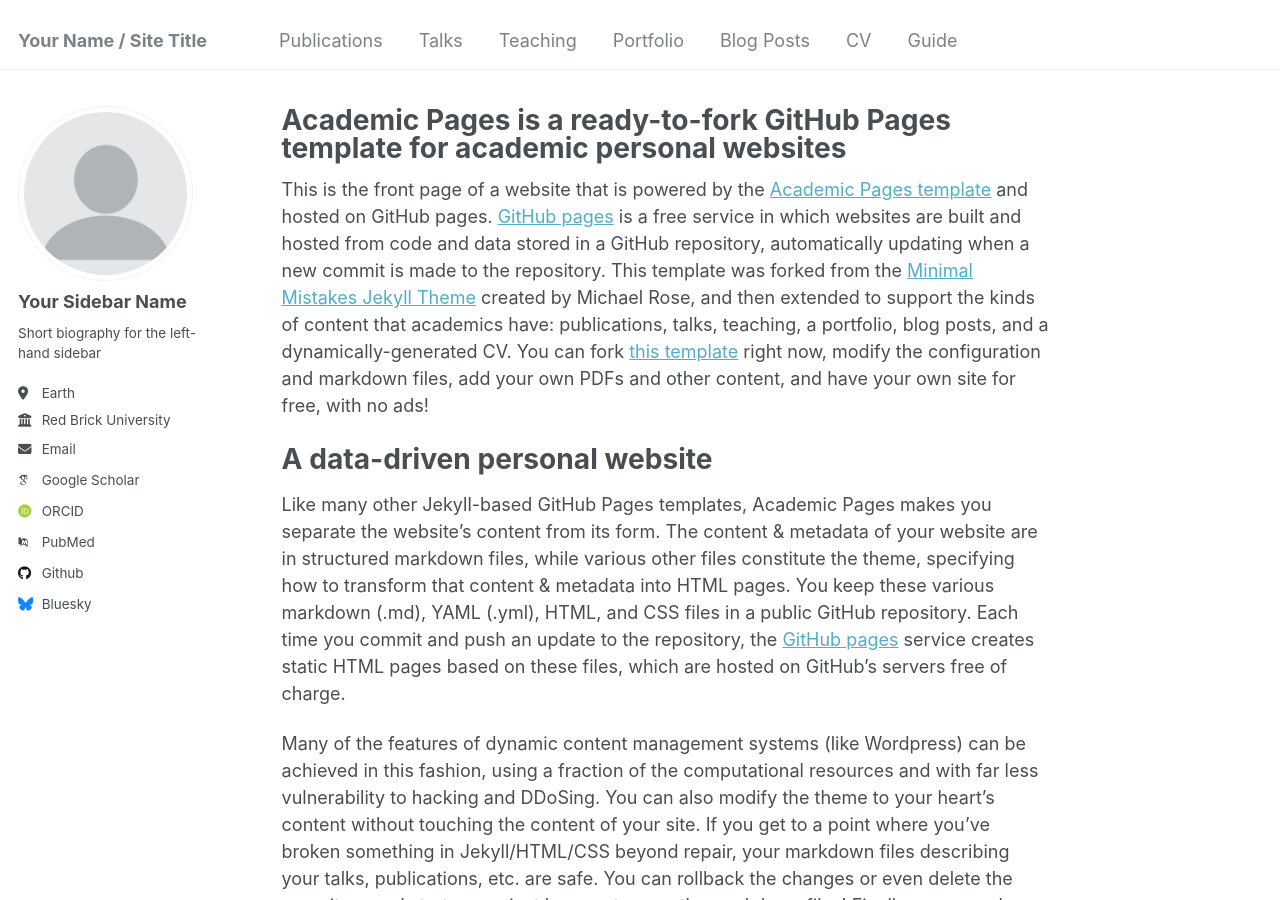
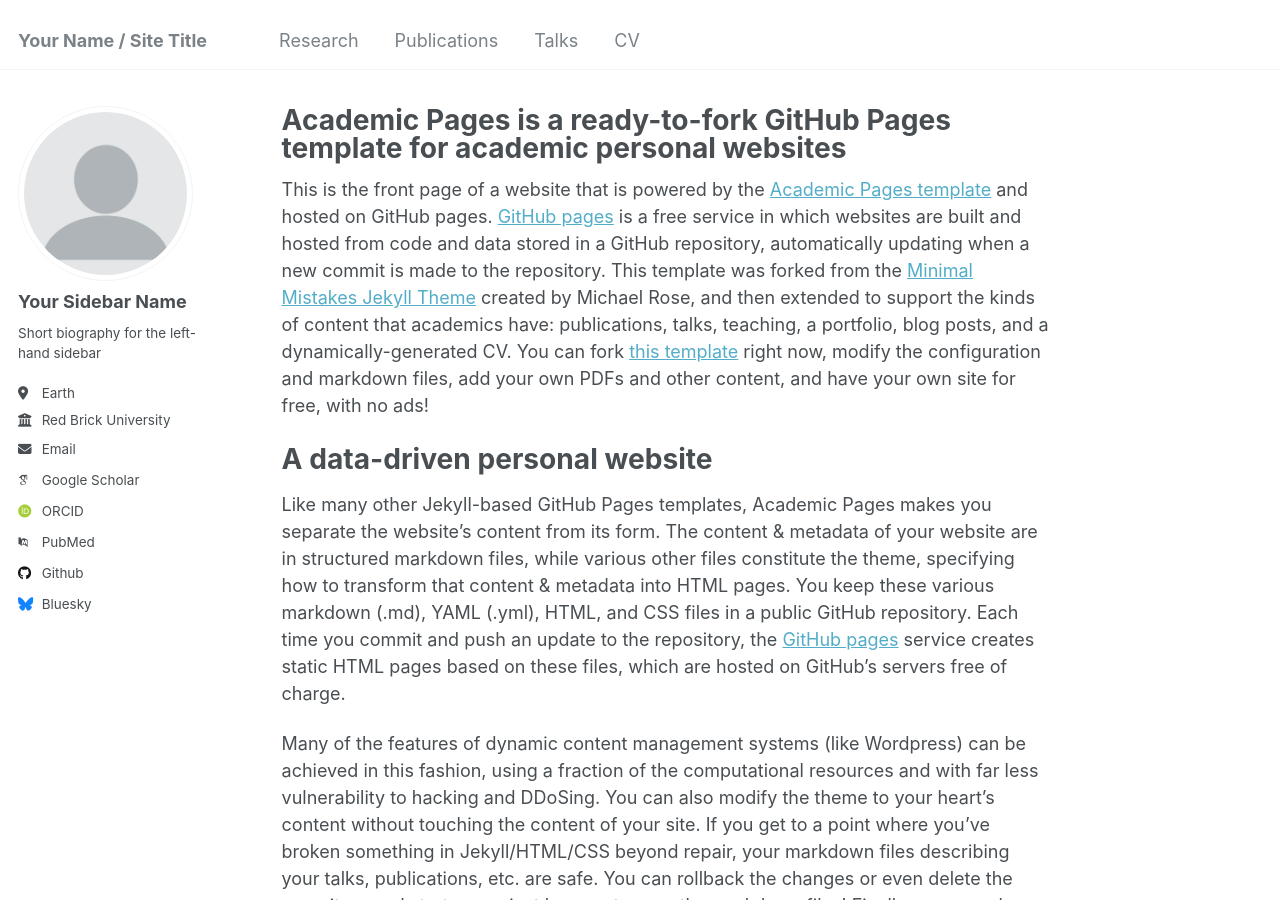
Before and after one commit to mariacm12/mariacastellanos.github.io, a Jekyll site: the page built from _pages/about.md, in a window 1280 px wide and 900 px high. Built offline with Jekyll 4.4.1, drawn with Linux system fonts in a browser that asks for light colours; some web fonts are replaced.

Commit message:
Update navigation.yml

```diff
--- a/_data/navigation.yml
+++ b/_data/navigation.yml
@@ -5,23 +5,14 @@
 # prevent it from being included in the site.
 
 main:
+  - title: "Research"
+    url: /research/
+
   - title: "Publications"
     url: /publications/
 
   - title: "Talks"
     url: /talks/
 
-  - title: "Teaching"
-    url: /teaching/
-
-  - title: "Portfolio"
-    url: /portfolio/
-
-  - title: "Blog Posts"
-    url: /year-archive/
-
   - title: "CV"
     url: /cv/
-
-  - title: "Guide"
-    url: /markdown/
```
